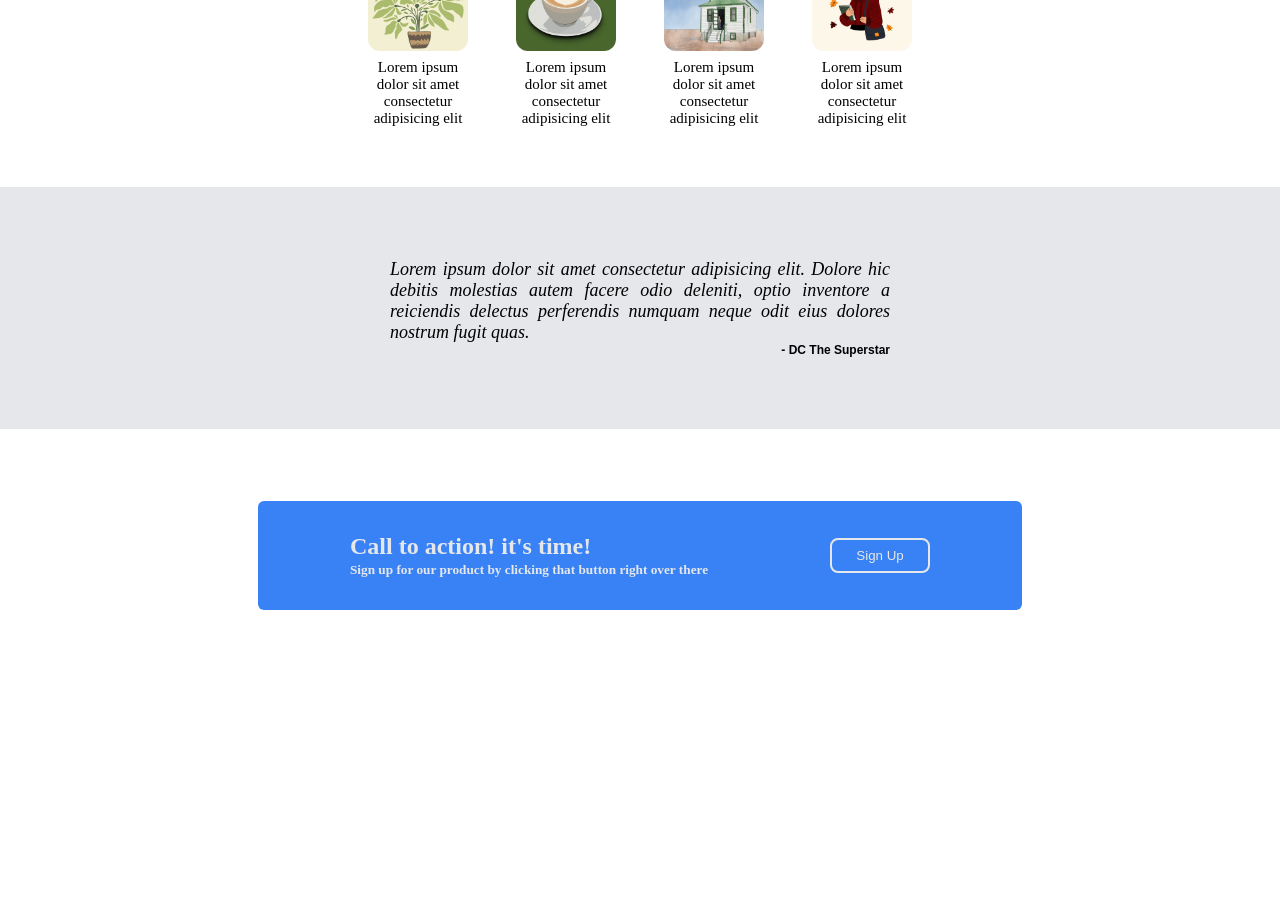
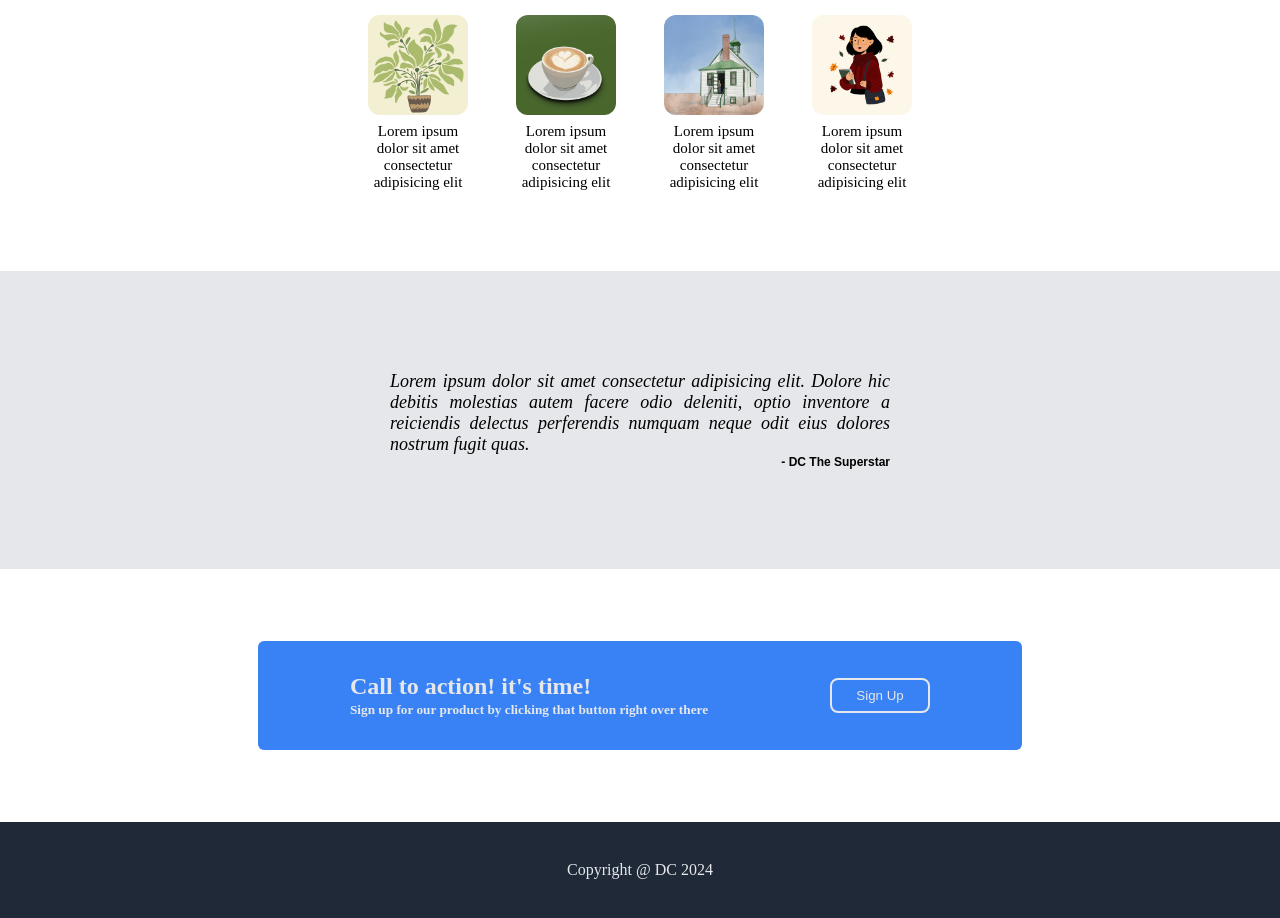
Before and after one commit to DC75166/odin_css_project, a plain HTML site: page index.html in a window 1280 px wide. Shown: the part 614-1532 px from the top of the page. Before the commit the page ends 1296 px from the top, so only its background shows below. Drawn offline with Linux system fonts and the light colour scheme.

Commit message:
Footer scetion added.Space issue fixed for 2 sec's
Footer addedd to index file and css added.
Space issue is fixed for section 1 and section 2
to resemble as per reference picture. Addedd
margin-bottom to info div and padding top to
section 1 . Added more padding to section 3.

```diff
--- a/index.html
+++ b/index.html
@@ -70,7 +70,8 @@
             <button class="ctasu">Sign Up</button>
         </div>
     </div>
-    <div class="footer"></div>
+    <div class="footer">
+        <h6 class="foot">Copyright @ DC 2024</h6>
+    </div>
 </body>
-
 </html>
--- a/style.css
+++ b/style.css
@@ -8,6 +8,7 @@ body{
 }
 .header{
     background-color: #1F2937;
+    padding-bottom: 32px;
 }
 .head{
     display: flex;
@@ -68,6 +69,10 @@ button{
     color: #E5E7EB;
     font-size: 18px;
     margin: 12px auto;
+    font-weight: lighter;
+}
+.section1{
+    padding-top: 32px;
 }
 .random{
     font-size: 36px;
@@ -80,7 +85,8 @@ button{
     flex: 1;
     align-items: center;
     justify-content: center;
-    margin-bottom: 60px;
+    text-align: center;
+    margin-bottom: 80px;
 }
 .images{
     display: flex;
@@ -111,7 +117,7 @@ button{
 }
 .section2{
     background-color: #E5E7EB;
-    padding: 72px 0;
+    padding: 100px 0;
     display: flex;
     justify-content: center;
 }
@@ -179,3 +185,15 @@ button{
      flex-direction: column;
      gap:2px;
 }
+.footer{
+    display: flex;
+    justify-content: center;
+    align-items: center;
+    padding: 2px;
+    background-color: #1F2937;
+    color: #E5E7EB;
+}
+.foot{
+    font-size: medium;
+    font-weight: lighter;
+}
```
